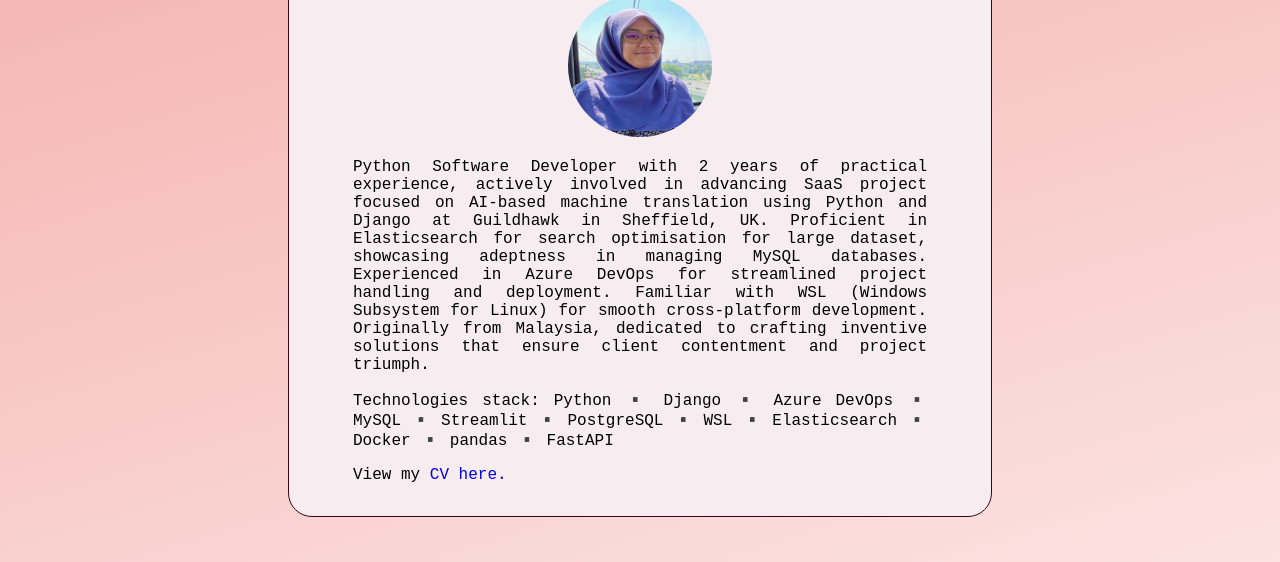
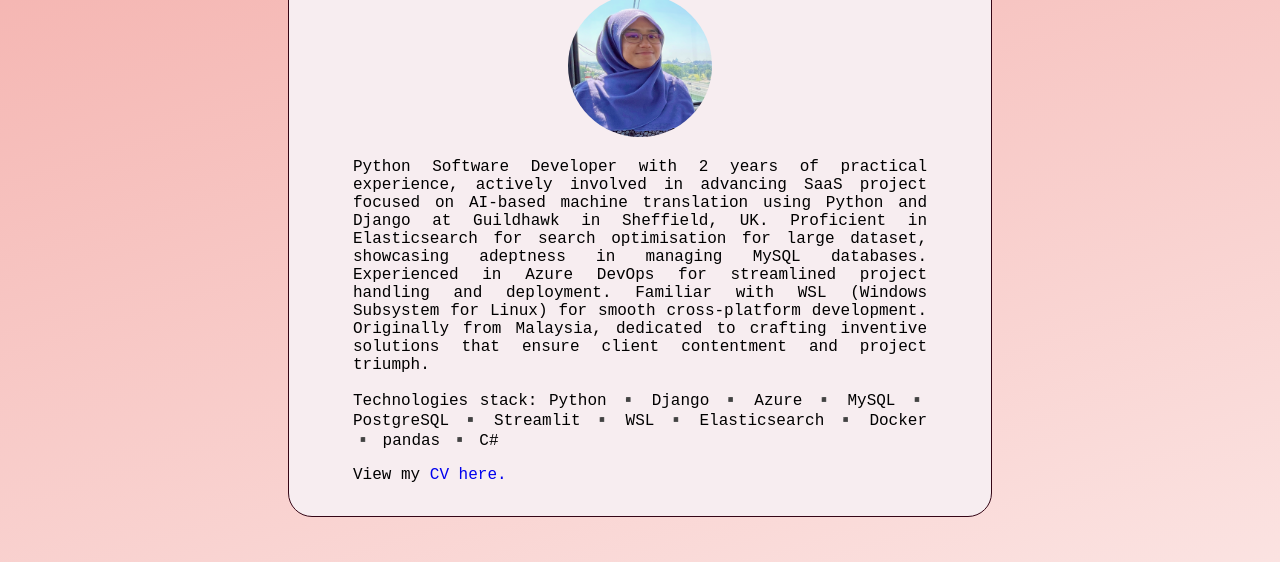
Before and after one commit to hudarashid/portfolio, a plain HTML site: page index.html in a window 1280 px wide. Shown: the part 169-731 px from the top of the page. Drawn offline with Linux system fonts and the light colour scheme; a web font is replaced by a local one.

Commit message:
update CV

```diff
--- a/index.html
+++ b/index.html
@@ -66,7 +66,7 @@
             <img src="./img/photo.png" alt="Huda's Photo" class="profile-photo">
             <p>Python Software Developer with 2 years of practical experience, actively involved in advancing SaaS project focused on AI-based machine translation using Python and Django at Guildhawk in Sheffield, UK. Proficient in Elasticsearch for search optimisation for large dataset, showcasing adeptness in managing MySQL databases. Experienced in Azure DevOps for streamlined project handling and deployment. Familiar with WSL (Windows Subsystem for Linux) for smooth cross-platform development. Originally from Malaysia, dedicated to crafting inventive solutions that ensure client contentment and project triumph.</p>
 
-            <p>Technologies stack: Python ▪️ Django ▪️ Azure DevOps ▪️ MySQL ▪️ Streamlit ▪️ PostgreSQL ▪️ WSL ▪️ Elasticsearch ▪️ Docker ▪️ pandas ▪️ FastAPI</p>
+            <p>Technologies stack: Python ▪️ Django ▪️ Azure ▪️ MySQL ▪️ PostgreSQL ▪️ Streamlit ▪️ WSL ▪️ Elasticsearch ▪️ Docker ▪️ pandas ▪️ C# </p>
 
             <p>View my <a href="./CV_Huda_Rashid.pdf" target=”_blank”>CV here.</a></p>
         </div>
```
Also changed, not shown: 1 other file.
